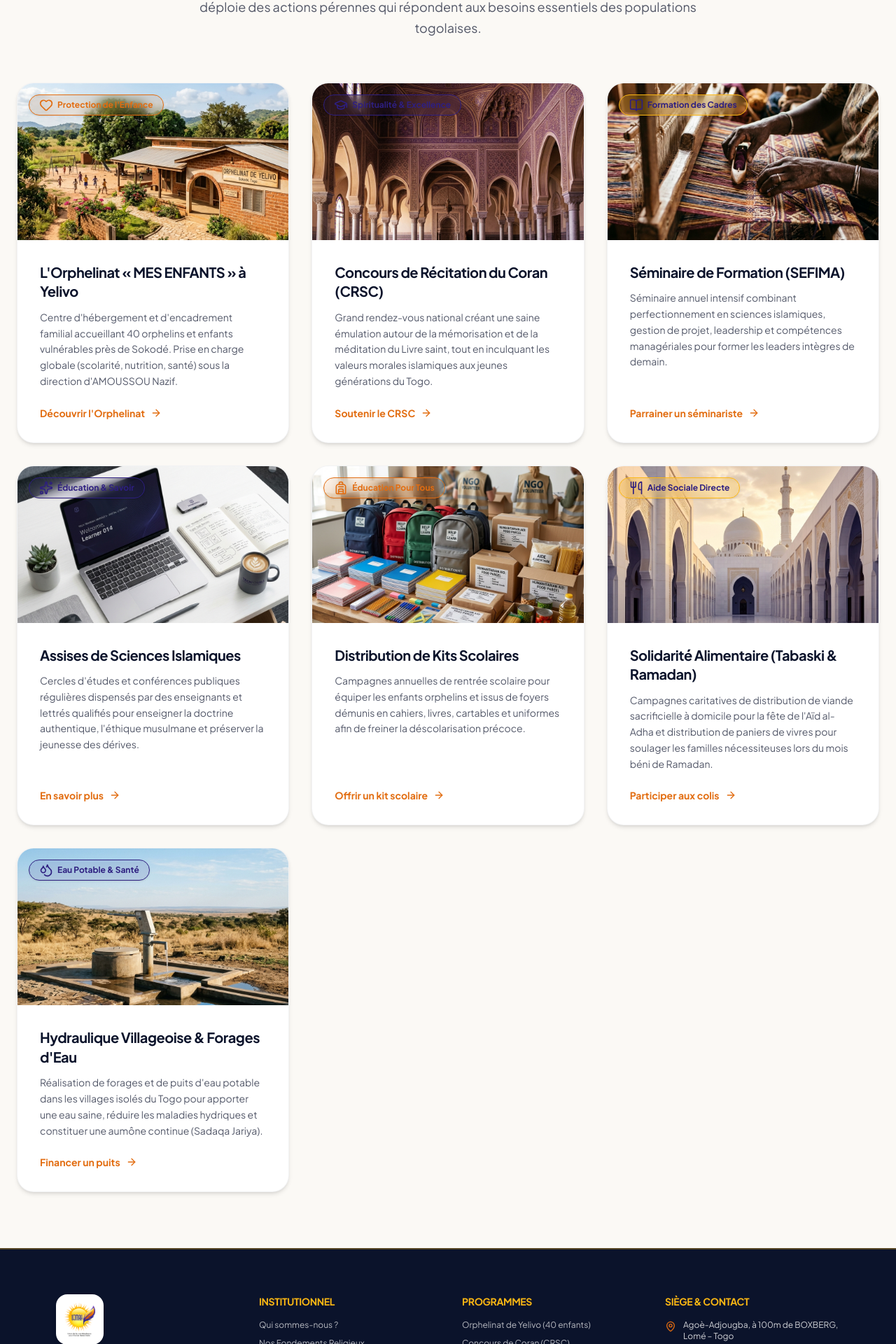
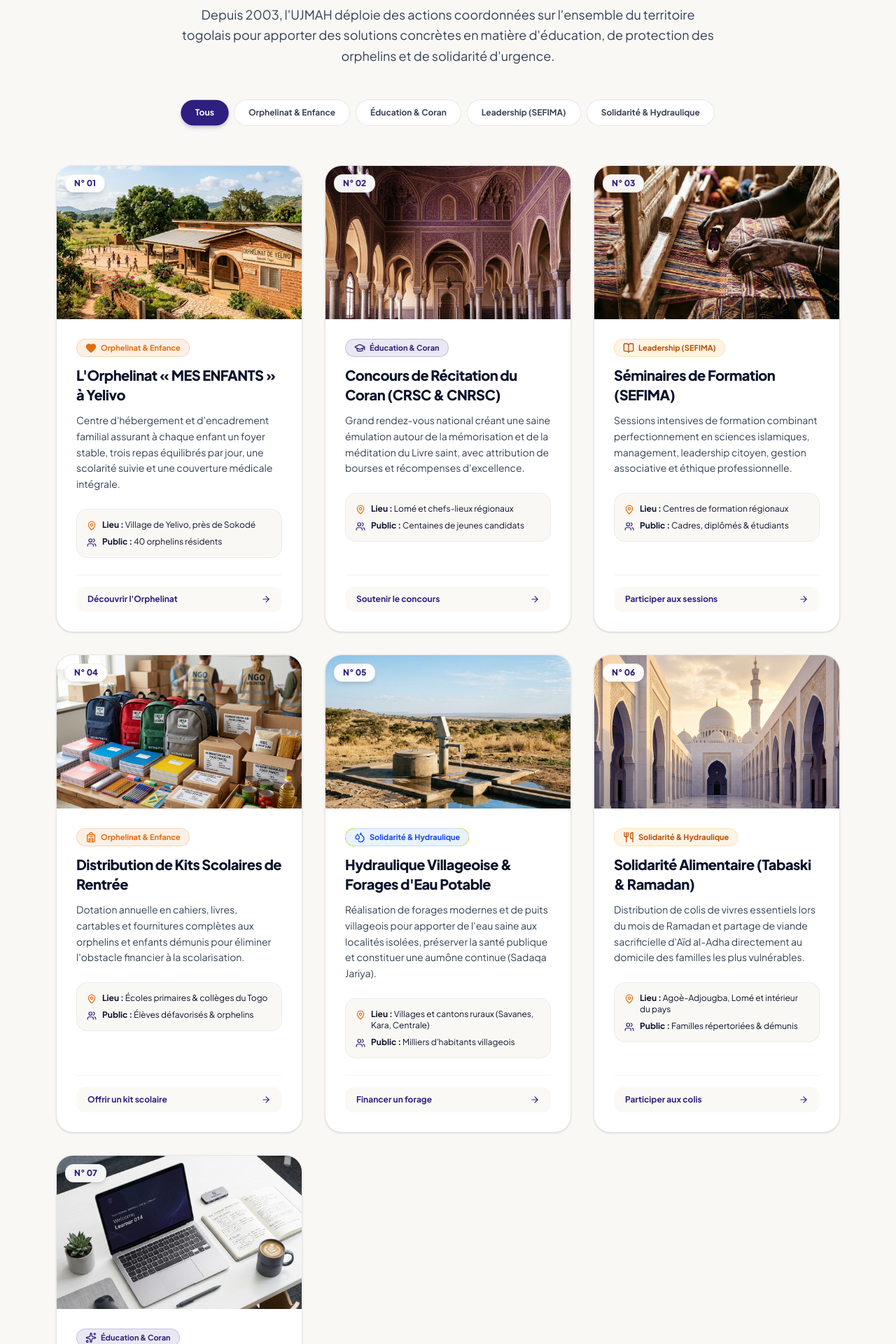
Before and after one commit to Biloov/ujmah-togo, a React (Vite) app in the folder frontend/: page /actions in a window 1280 px wide. Shown: the part 264-2184 px from the top of the page at 70% size. Built offline with nearby package versions, Linux system fonts and the light colour scheme; no server answers.

Commit message:
fix(actions): refonte haute lisibilite des cartes d actions avec badges nets dans le corps blanc et filtres thematiques

```diff
--- a/frontend/src/pages/Actions.tsx
+++ b/frontend/src/pages/Actions.tsx
@@ -1,145 +1,331 @@
-import React from 'react';
-import { ArrowRight, BookOpen, GraduationCap, Heart, Droplets, Backpack, Utensils, Sparkles } from 'lucide-react';
+import React, { useState } from 'react';
+import {
+  ArrowRight,
+  BookOpen,
+  GraduationCap,
+  Heart,
+  Droplets,
+  Backpack,
+  Utensils,
+  Sparkles,
+  MapPin,
+  Users,
+  CheckCircle2,
+  ChevronRight,
+  Filter
+} from 'lucide-react';
+
+interface ActionItem {
+  id: string;
+  num: string;
+  title: string;
+  category: string;
+  desc: string;
+  location: string;
+  beneficiaries: string;
+  impactKey: string;
+  image: string;
+  fallback: string;
+  icon: React.ReactNode;
+  badgeBg: string;
+  badgeText: string;
+  link: string;
+  btnText: string;
+}
+
+const CATEGORIES = [
+  "Tous",
+  "Orphelinat & Enfance",
+  "Éducation & Coran",
+  "Leadership (SEFIMA)",
+  "Solidarité & Hydraulique"
+];
 
 export default function Actions() {
-  const actions = [
+  const [activeCategory, setActiveCategory] = useState("Tous");
+
+  const actions: ActionItem[] = [
     {
+      id: "act-1",
+      num: "01",
       title: "L'Orphelinat « MES ENFANTS » à Yelivo",
-      desc: "Centre d'hébergement et d'encadrement familial accueillant 40 orphelins et enfants vulnérables près de Sokodé. Prise en charge globale (scolarité, nutrition, santé) sous la direction d'AMOUSSOU Nazif.",
-      badge: "Protection de l'Enfance",
+      category: "Orphelinat & Enfance",
+      desc: "Centre d'hébergement et d'encadrement familial assurant à chaque enfant un foyer stable, trois repas équilibrés par jour, une scolarité suivie et une couverture médicale intégrale.",
+      location: "Village de Yelivo, près de Sokodé",
+      beneficiaries: "40 orphelins résidents",
+      impactKey: "Prise en charge complète sous la direction de Nazif AMOUSSOU",
       image: "/assets/orphanage-yelivo.png",
-      fallback: "https://images.unsplash.com/photo-1488521787991-ed7bbaae773c?auto=format&fit=crop&q=80&w=600",
-      icon: <Heart size={20} />,
-      color: "border-ujmah-orange text-ujmah-orange bg-ujmah-orange/10",
+      fallback: "https://images.unsplash.com/photo-1488521787991-ed7bbaae773c?auto=format&fit=crop&q=80&w=700",
+      icon: <Heart size={16} fill="currentColor" />,
+      badgeBg: "bg-ujmah-orange/10 border-ujmah-orange/20",
+      badgeText: "text-ujmah-orange",
       link: "/orphelinat",
       btnText: "Découvrir l'Orphelinat"
     },
     {
-      title: "Concours de Récitation du Coran (CRSC)",
-      desc: "Grand rendez-vous national créant une saine émulation autour de la mémorisation et de la méditation du Livre saint, tout en inculquant les valeurs morales islamiques aux jeunes générations du Togo.",
-      badge: "Spiritualité & Excellence",
+      id: "act-2",
+      num: "02",
+      title: "Concours de Récitation du Coran (CRSC & CNRSC)",
+      category: "Éducation & Coran",
+      desc: "Grand rendez-vous national créant une saine émulation autour de la mémorisation et de la méditation du Livre saint, avec attribution de bourses et récompenses d'excellence.",
+      location: "Lomé et chefs-lieux régionaux",
+      beneficiaries: "Centaines de jeunes candidats",
+      impactKey: "Maîtrise du Tajweed et transmission des valeurs éthiques",
       image: "/assets/crsc-interior.png",
-      fallback: "https://images.unsplash.com/photo-1542810634-71277d95dcbb?auto=format&fit=crop&q=80&w=600",
-      icon: <GraduationCap size={20} />,
-      color: "border-ujmah-indigo text-ujmah-indigo bg-ujmah-indigo/10",
+      fallback: "https://images.unsplash.com/photo-1542810634-71277d95dcbb?auto=format&fit=crop&q=80&w=700",
+      icon: <GraduationCap size={16} />,
+      badgeBg: "bg-ujmah-indigo/10 border-ujmah-indigo/20",
+      badgeText: "text-ujmah-indigo",
       link: "/don",
-      btnText: "Soutenir le CRSC"
+      btnText: "Soutenir le concours"
     },
     {
-      title: "Séminaire de Formation (SEFIMA)",
-      desc: "Séminaire annuel intensif combinant perfectionnement en sciences islamiques, gestion de projet, leadership et compétences managériales pour former les leaders intègres de demain.",
-      badge: "Formation des Cadres",
+      id: "act-3",
+      num: "03",
+      title: "Séminaires de Formation (SEFIMA)",
+      category: "Leadership (SEFIMA)",
+      desc: "Sessions intensives de formation combinant perfectionnement en sciences islamiques, management, leadership citoyen, gestion associative et éthique professionnelle.",
+      location: "Centres de formation régionaux",
+      beneficiaries: "Cadres, diplômés & étudiants",
+      impactKey: "Renforcement des compétences des futurs décideurs musulmans",
       image: "/assets/sefima-weaving.png",
-      fallback: "https://images.unsplash.com/photo-1503676260728-1c00da094a0b?auto=format&fit=crop&q=80&w=600",
-      icon: <BookOpen size={20} />,
-      color: "border-ujmah-sun text-ujmah-indigo bg-ujmah-sun/20",
-      link: "/don",
-      btnText: "Parrainer un séminariste"
+      fallback: "https://images.unsplash.com/photo-1503676260728-1c00da094a0b?auto=format&fit=crop&q=80&w=700",
+      icon: <BookOpen size={16} />,
+      badgeBg: "bg-amber-500/10 border-amber-500/20",
+      badgeText: "text-amber-700",
+      link: "/contact",
+      btnText: "Participer aux sessions"
     },
     {
-      title: "Assises de Sciences Islamiques",
-      desc: "Cercles d'études et conférences publiques régulières dispensés par des enseignants et lettrés qualifiés pour enseigner la doctrine authentique, l'éthique musulmane et préserver la jeunesse des dérives.",
-      badge: "Éducation & Savoir",
-      image: "/assets/formations-workspace.png",
-      fallback: "https://images.unsplash.com/photo-1577495508048-b635879837f1?auto=format&fit=crop&q=80&w=600",
-      icon: <Sparkles size={20} />,
-      color: "border-ujmah-indigo text-ujmah-indigo bg-ujmah-indigo/10",
-      link: "/contact",
-      btnText: "En savoir plus"
-    },
-    {
-      title: "Distribution de Kits Scolaires",
-      desc: "Campagnes annuelles de rentrée scolaire pour équiper les enfants orphelins et issus de foyers démunis en cahiers, livres, cartables et uniformes afin de freiner la déscolarisation précoce.",
-      badge: "Éducation Pour Tous",
+      id: "act-4",
+      num: "04",
+      title: "Distribution de Kits Scolaires de Rentrée",
+      category: "Orphelinat & Enfance",
+      desc: "Dotation annuelle en cahiers, livres, cartables et fournitures complètes aux orphelins et enfants démunis pour éliminer l'obstacle financier à la scolarisation.",
+      location: "Écoles primaires & collèges du Togo",
+      beneficiaries: "Élèves défavorisés & orphelins",
+      impactKey: "Lutte directe contre le décrochage scolaire précoce",
       image: "/assets/actions-sociales.png",
-      fallback: "https://images.unsplash.com/photo-1503676260728-1c00da094a0b?auto=format&fit=crop&q=80&w=600",
-      icon: <Backpack size={20} />,
-      color: "border-ujmah-orange text-ujmah-orange bg-ujmah-orange/10",
+      fallback: "https://images.unsplash.com/photo-1503676260728-1c00da094a0b?auto=format&fit=crop&q=80&w=700",
+      icon: <Backpack size={16} />,
+      badgeBg: "bg-ujmah-orange/10 border-ujmah-orange/20",
+      badgeText: "text-ujmah-orange",
       link: "/don",
       btnText: "Offrir un kit scolaire"
     },
     {
+      id: "act-5",
+      num: "05",
+      title: "Hydraulique Villageoise & Forages d'Eau Potable",
+      category: "Solidarité & Hydraulique",
+      desc: "Réalisation de forages modernes et de puits villageois pour apporter de l'eau saine aux localités isolées, préserver la santé publique et constituer une aumône continue (Sadaqa Jariya).",
+      location: "Villages et cantons ruraux (Savanes, Kara, Centrale)",
+      beneficiaries: "Milliers d'habitants villageois",
+      impactKey: "Accès pérenne à l'eau potable et réduction des maladies",
+      image: "/assets/gallery-well.png",
+      fallback: "https://images.unsplash.com/photo-1541963463532-d68292c34b19?auto=format&fit=crop&q=80&w=700",
+      icon: <Droplets size={16} />,
+      badgeBg: "bg-blue-500/10 border-blue-500/20",
+      badgeText: "text-blue-700",
+      link: "/don",
+      btnText: "Financer un forage"
+    },
+    {
+      id: "act-6",
+      num: "06",
       title: "Solidarité Alimentaire (Tabaski & Ramadan)",
-      desc: "Campagnes caritatives de distribution de viande sacrificielle à domicile pour la fête de l'Aïd al-Adha et distribution de paniers de vivres pour soulager les familles nécessiteuses lors du mois béni de Ramadan.",
-      badge: "Aide Sociale Directe",
+      category: "Solidarité & Hydraulique",
+      desc: "Distribution de colis de vivres essentiels lors du mois de Ramadan et partage de viande sacrificielle d'Aïd al-Adha directement au domicile des familles les plus vulnérables.",
+      location: "Agoè-Adjougba, Lomé et intérieur du pays",
+      beneficiaries: "Familles répertoriées & démunis",
+      impactKey: "Sécurité alimentaire et fraternité concrète",
       image: "/assets/hero-mosque.png",
-      fallback: "https://images.unsplash.com/photo-1488521787991-ed7bbaae773c?auto=format&fit=crop&q=80&w=600",
-      icon: <Utensils size={20} />,
-      color: "border-ujmah-sun text-ujmah-indigo bg-ujmah-sun/20",
+      fallback: "https://images.unsplash.com/photo-1488521787991-ed7bbaae773c?auto=format&fit=crop&q=80&w=700",
+      icon: <Utensils size={16} />,
+      badgeBg: "bg-amber-500/10 border-amber-500/20",
+      badgeText: "text-amber-700",
       link: "/don",
       btnText: "Participer aux colis"
     },
     {
-      title: "Hydraulique Villageoise & Forages d'Eau",
-      desc: "Réalisation de forages et de puits d'eau potable dans les villages isolés du Togo pour apporter une eau saine, réduire les maladies hydriques et constituer une aumône continue (Sadaqa Jariya).",
-      badge: "Eau Potable & Santé",
-      image: "/assets/gallery-well.png",
-      fallback: "https://images.unsplash.com/photo-1541963463532-d68292c34b19?auto=format&fit=crop&q=80&w=600",
-      icon: <Droplets size={20} />,
-      color: "border-ujmah-indigo text-ujmah-indigo bg-ujmah-indigo/10",
-      link: "/don",
-      btnText: "Financer un puits"
+      id: "act-7",
+      num: "07",
+      title: "Assises de Sciences & Cercles d'Éthique",
+      category: "Éducation & Coran",
+      desc: "Enseignements publics dispensés par des éducateurs et prédicateurs qualifiés sur la doctrine saine selon le Coran, la Sunnah et la compréhension des pieux prédécesseurs.",
+      location: "Lieux de culte et salles de conférence",
+      beneficiaries: "Jeunesse et communauté togolaise",
+      impactKey: "Préservation des valeurs morales et paix sociale",
+      image: "/assets/formations-workspace.png",
+      fallback: "https://images.unsplash.com/photo-1577495508048-b635879837f1?auto=format&fit=crop&q=80&w=700",
+      icon: <Sparkles size={16} />,
+      badgeBg: "bg-ujmah-indigo/10 border-ujmah-indigo/20",
+      badgeText: "text-ujmah-indigo",
+      link: "/fondements",
+      btnText: "Consulter nos fondements"
     }
   ];
 
+  const filteredActions = activeCategory === "Tous"
+    ? actions
+    : actions.filter(a => a.category === activeCategory);
+
   return (
-    <div className="pt-28 pb-20 px-6 bg-ujmah-ivory min-h-screen">
-      <div className="max-w-7xl mx-auto">
+    <div className="pt-28 sm:pt-36 pb-24 bg-[#FAF8F5] min-h-screen text-ujmah-navy">
+      <div className="max-w-7xl mx-auto px-6 sm:px-10 md:px-14 lg:px-16 xl:px-20">
 
-        {/* Header */}
-        <div className="text-center mb-16 max-w-3xl mx-auto">
-          <span className="inline-block bg-ujmah-sun/20 border border-ujmah-sun/40 text-ujmah-indigo font-sans text-xs uppercase tracking-widest font-extrabold px-4 py-1.5 rounded-full mb-4">
-            Nos Programmes Permanents
-          </span>
-          <h1 className="font-sans font-extrabold text-3xl sm:text-5xl text-ujmah-indigo mb-6 tracking-tight">
+        {/* =========================================================================
+            1. EN-TÊTE ÉDITORIAL HAUTE LISIBILITÉ
+           ========================================================================= */}
+        <div className="text-center max-w-3xl mx-auto mb-12">
+          <div className="inline-flex items-center gap-2 px-3.5 py-1.5 rounded-full bg-amber-500/10 text-ujmah-orange text-xs font-bold uppercase tracking-wider mb-4 border border-amber-500/20">
+            <Sparkles size={14} />
+            7 Programmes Structurants au Togo
+          </div>
+
+          <h1 className="font-sans font-black text-3xl sm:text-5xl text-ujmah-navy tracking-tight leading-tight mb-5">
             Nos Actions sur le Terrain
           </h1>
-          <p className="font-sans text-base sm:text-lg text-ujmah-navy/70 leading-relaxed">
-            Grâce à la mobilisation de nos équipes et à la générosité de nos donateurs, l'UJMAH déploie des actions pérennes qui répondent aux besoins essentiels des populations togolaises.
+
+          <p className="font-sans text-base sm:text-lg text-ujmah-dark-muted leading-relaxed">
+            Depuis 2003, l'UJMAH déploie des actions coordonnées sur l'ensemble du territoire togolais pour apporter des solutions concrètes en matière d'éducation, de protection des orphelins et de solidarité d'urgence.
           </p>
         </div>
 
-        {/* Actions Grid */}
+        {/* =========================================================================
+            2. PILULES DE FILTRAGE INTERACTIF
+           ========================================================================= */}
+        <div className="flex items-center justify-center gap-2 flex-wrap mb-14">
+          {CATEGORIES.map((cat) => {
+            const isSelected = activeCategory === cat;
+            return (
+              <button
+                key={cat}
+                onClick={() => setActiveCategory(cat)}
+                className={`px-4 sm:px-5 py-2.5 rounded-full text-xs font-bold transition-all cursor-pointer ${
+                  isSelected
+                    ? "bg-ujmah-indigo text-white shadow-md shadow-ujmah-indigo/20 scale-[1.02]"
+                    : "bg-white text-ujmah-navy/80 hover:bg-amber-50 border border-ujmah-navy/10"
+                }`}
+              >
+                {cat}
+              </button>
+            );
+          })}
+        </div>
+
+        {/* =========================================================================
+            3. NOUVELLE FORMULE DE CARTES : HAUTE LISIBILITÉ & STRUCTURE ÉLÉGANTE
+            Les badges ne sont plus superposés de manière floue sur la photo !
+            Ils sont logés clairement dans le corps blanc avec contrastes nets.
+           ========================================================================= */}
         <div className="grid grid-cols-1 md:grid-cols-2 lg:grid-cols-3 gap-8">
-          {actions.map((act) => (
+          {filteredActions.map((act) => (
             <div
-              key={act.title}
-              className="bg-white rounded-3xl border border-ujmah-navy/5 shadow-md overflow-hidden flex flex-col hover:shadow-xl hover:-translate-y-1.5 transition-all duration-300"
+              key={act.id}
+              className="bg-white rounded-3xl border border-ujmah-navy/10 shadow-sm hover:shadow-xl hover:-translate-y-1 transition-all duration-300 flex flex-col overflow-hidden"
             >
-              <div className="relative h-56 overflow-hidden">
+              {/* Photo avec cadre net */}
+              <div className="relative aspect-[16/10] overflow-hidden bg-ujmah-navy/5">
                 <img
                   src={act.image}
                   alt={act.title}
-                  className="w-full h-full object-cover transition-transform duration-700 hover:scale-105"
+                  className="w-full h-full object-cover transition-transform duration-500 hover:scale-105"
                   onError={(e) => {
                     e.currentTarget.src = act.fallback;
                   }}
                 />
-                <div className="absolute top-4 left-4">
-                  <span className={`inline-flex items-center gap-1.5 border rounded-full px-3.5 py-1 text-xs font-bold ${act.color} backdrop-blur-sm shadow-sm`}>
-                    {act.icon}
-                    {act.badge}
+
+                {/* Badge Numéro Haute Lisibilité en coin photo */}
+                <div className="absolute top-3 left-3 bg-white/95 backdrop-blur-md px-3 py-1 rounded-xl shadow-md border border-black/5 flex items-center gap-1.5">
+                  <span className="font-sans font-black text-xs text-ujmah-indigo">
+                    N° {act.num}
                   </span>
                 </div>
               </div>
 
-              <div className="p-8 flex flex-col flex-grow">
-                <h3 className="font-sans font-bold text-xl text-ujmah-navy mb-3 leading-snug">
+              {/* Corps de la Carte : Lisibilité Maximale */}
+              <div className="p-6 sm:p-7 flex flex-col flex-grow justify-between">
+
+                <div>
+                  {/* Badge Thématique Net (Sur fond blanc, contraste garanti à 100%) */}
+                  <div className="flex items-center justify-between gap-2 mb-3">
+                    <span className={`inline-flex items-center gap-1.5 px-3 py-1 rounded-full text-[11px] font-bold border ${act.badgeBg} ${act.badgeText}`}>
+                      {act.icon}
+                      {act.category}
+                    </span>
+                  </div>
+
+                  {/* Titre de l'Action */}
+                  <h3 className="font-sans font-black text-xl text-ujmah-navy mb-3 leading-snug">
                     {act.title}
                   </h3>
-                <p className="font-sans text-sm text-ujmah-navy/70 leading-relaxed mb-6 flex-grow">
+
+                  {/* Description aérée et lisible */}
+                  <p className="font-sans text-xs sm:text-sm text-ujmah-dark-muted leading-relaxed mb-6">
                     {act.desc}
                   </p>
+
+                  {/* Fiche Métadonnées Pratiques (Lieu & Bénéficiaires) */}
+                  <div className="space-y-2 bg-[#FAF8F5] rounded-2xl p-3.5 mb-6 border border-ujmah-navy/5 text-xs">
+                    <div className="flex items-start gap-2 text-ujmah-navy">
+                      <MapPin size={14} className="text-ujmah-orange flex-shrink-0 mt-0.5" />
+                      <span><strong>Lieu :</strong> {act.location}</span>
+                    </div>
+                    <div className="flex items-start gap-2 text-ujmah-navy">
+                      <Users size={14} className="text-ujmah-indigo flex-shrink-0 mt-0.5" />
+                      <span><strong>Public :</strong> {act.beneficiaries}</span>
+                    </div>
+                  </div>
+                </div>
+
+                {/* Bouton d'Action */}
+                <div className="pt-4 border-t border-ujmah-navy/5">
                   <a
                     href={act.link}
-                  className="inline-flex items-center gap-2 font-sans font-bold text-sm text-ujmah-orange hover:text-ujmah-orange-hover transition-colors mt-auto group"
+                    className="inline-flex items-center justify-between w-full py-2.5 px-4 rounded-xl font-sans font-bold text-xs bg-ujmah-ivory hover:bg-ujmah-orange hover:text-white text-ujmah-indigo transition-all duration-200 group"
                   >
-                  {act.btnText}
-                  <ArrowRight size={16} className="group-hover:translate-x-1 transition-transform" />
+                    <span>{act.btnText}</span>
+                    <ArrowRight size={14} className="group-hover:translate-x-1 transition-transform" />
                   </a>
+                </div>
+
               </div>
             </div>
           ))}
+        </div>
+
+        {/* =========================================================================
+            4. BANDEAU DE MOBILISATION EN BAS DE PAGE
+           ========================================================================= */}
+        <div className="mt-20 bg-gradient-to-r from-ujmah-indigo-dark to-ujmah-navy rounded-3xl p-8 sm:p-12 text-white flex flex-col md:flex-row items-center justify-between gap-8 shadow-xl">
+          <div>
+            <span className="text-xs font-bold text-ujmah-sun uppercase tracking-wider block mb-2">
+              Engagement Terrain
+            </span>
+            <h3 className="font-sans font-black text-2xl sm:text-3xl text-white mb-2">
+              Vous souhaitez soutenir l'un de ces programmes ?
+            </h3>
+            <p className="text-xs sm:text-sm text-white/80 max-w-xl leading-relaxed">
+              Vos contributions financent directement les repas des orphelins, les bourses de Coran, les forages d'eau et les kits scolaires sur le sol togolais.
+            </p>
+          </div>
+
+          <div className="flex flex-col sm:flex-row gap-4 w-full md:w-auto flex-shrink-0">
+            <a
+              href="/don"
+              className="inline-flex items-center justify-center gap-2 bg-ujmah-orange hover:bg-ujmah-orange-hover text-white px-7 py-3.5 rounded-xl font-bold text-xs sm:text-sm shadow-lg transition-all"
+            >
+              <Heart size={16} fill="currentColor" />
+              Faire un don dédié
+            </a>
+            <a
+              href="/contact"
+              className="inline-flex items-center justify-center gap-2 glass-card-dark text-white hover:bg-white/10 px-6 py-3.5 rounded-xl font-semibold text-xs sm:text-sm border border-white/20 transition-all"
+            >
+              Nous contacter
+            </a>
+          </div>
         </div>
 
       </div>
```
Lines whose indentation alone changed are shown as unchanged.
